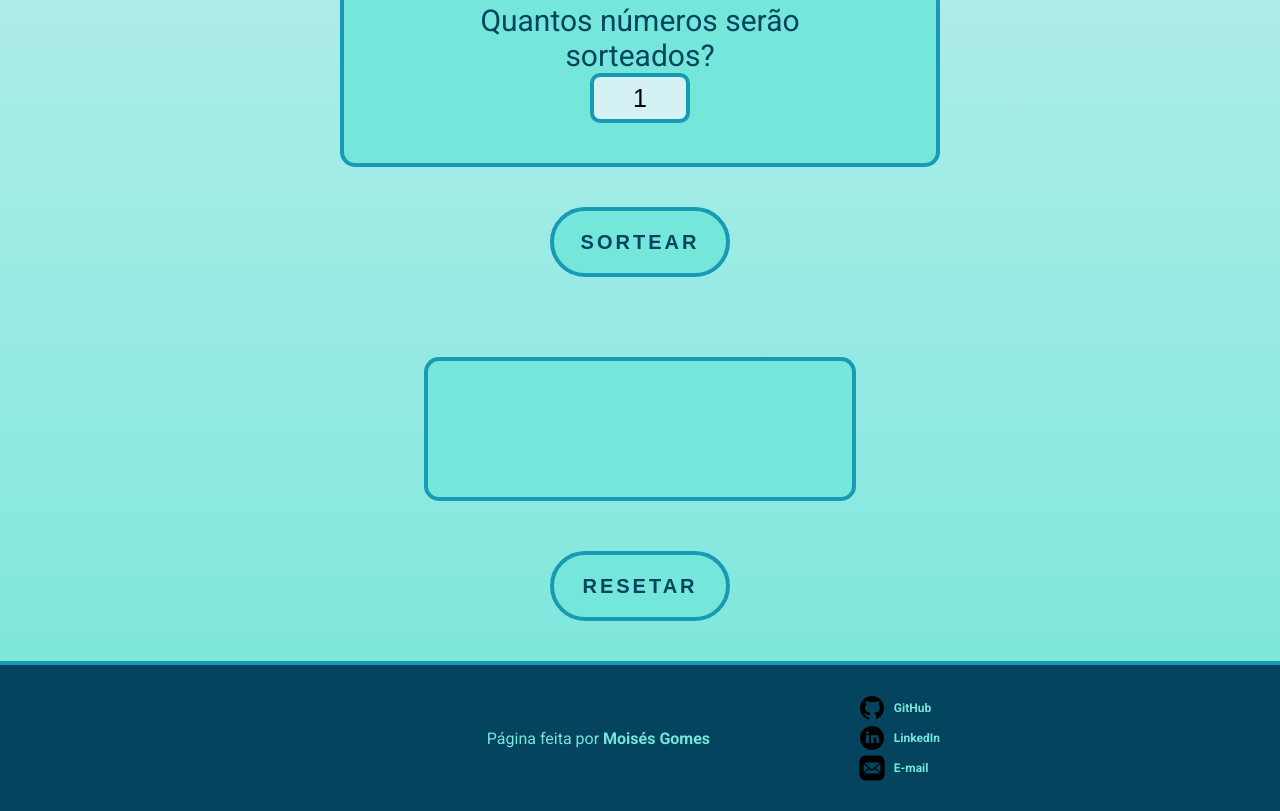
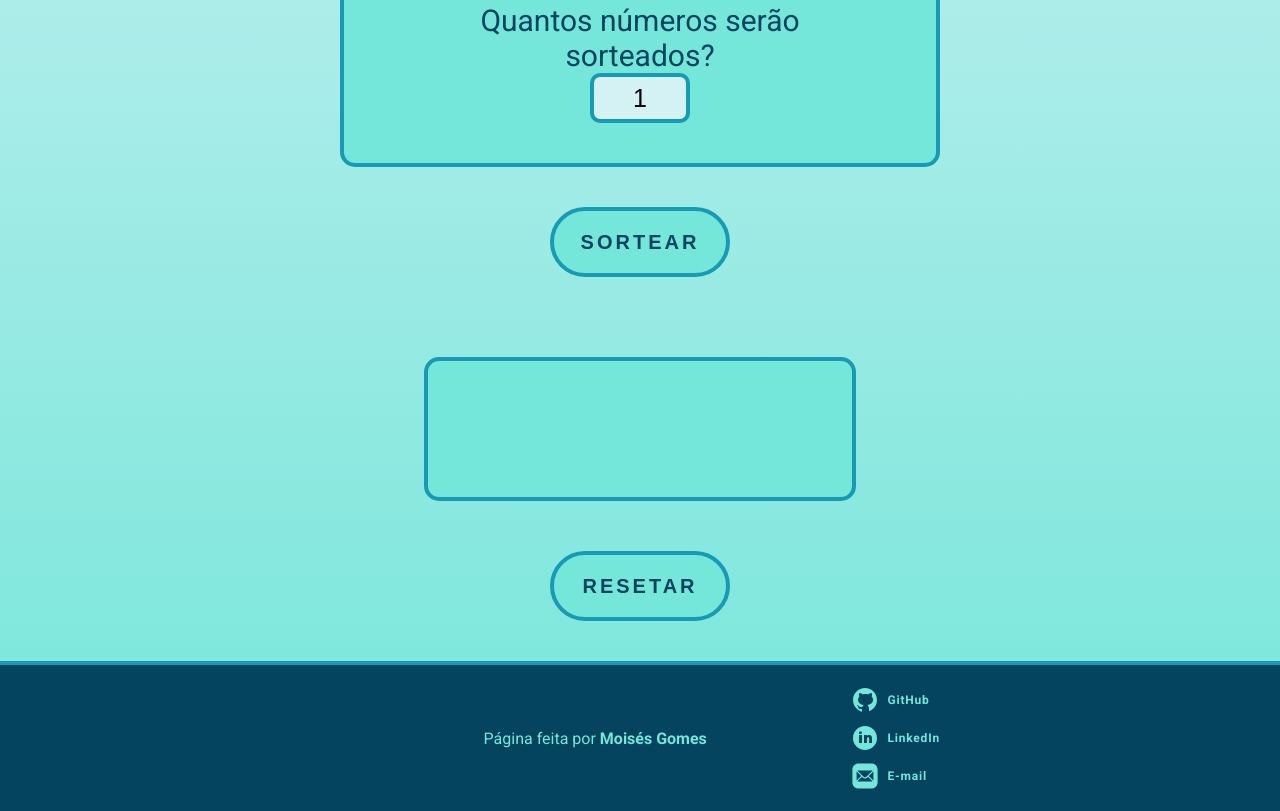
Before and after one commit to moisesggomes/sorteador, a plain HTML site: page index.html in a window 1280 px wide. Shown: the part 567-1378 px from the top of the page. Drawn offline with Linux system fonts and the light colour scheme.

Commit message:
Change to svg and finish footer

```diff
--- a/index.html
+++ b/index.html
@@ -75,25 +75,52 @@
     <footer>
         <section id="author" class="wrapper">
             <p>
-                Página feita por <a href="https://github.com/moisesggomes" title="GitHub">Moisés Gomes</a>
+                Página feita por <a target="_blank" href="https://github.com/moisesggomes/sorteador" title="GitHub">Moisés Gomes</a>
             </p>
             <div id="links">
                 <ul>
                     <li>
-                        <a target="_blank" href="https://github.com/moisesggomes">
-                            <img src="./assets/github_icon.svg" alt="GitHub">
+                        <a target="_blank" href="https://github.com/moisesggomes" title="GitHub">
+                            <svg
+                                fill="#000000"
+                                xmlns="http://www.w3.org/2000/svg"
+                                viewBox="0 0 30 30"
+                                width="30px"
+                                height="30px"
+                            >
+                            <path d="M15,3C8.373,3,3,8.373,3,15c0,5.623,3.872,10.328,9.092,11.63C12.036,26.468,12,26.28,12,26.047v-2.051 c-0.487,0-1.303,0-1.508,0c-0.821,0-1.551-0.353-1.905-1.009c-0.393-0.729-0.461-1.844-1.435-2.526 c-0.289-0.227-0.069-0.486,0.264-0.451c0.615,0.174,1.125,0.596,1.605,1.222c0.478,0.627,0.703,0.769,1.596,0.769 c0.433,0,1.081-0.025,1.691-0.121c0.328-0.833,0.895-1.6,1.588-1.962c-3.996-0.411-5.903-2.399-5.903-5.098 c0-1.162,0.495-2.286,1.336-3.233C9.053,10.647,8.706,8.73,9.435,8c1.798,0,2.885,1.166,3.146,1.481C13.477,9.174,14.461,9,15.495,9 c1.036,0,2.024,0.174,2.922,0.483C18.675,9.17,19.763,8,21.565,8c0.732,0.731,0.381,2.656,0.102,3.594 c0.836,0.945,1.328,2.066,1.328,3.226c0,2.697-1.904,4.684-5.894,5.097C18.199,20.49,19,22.1,19,23.313v2.734 c0,0.104-0.023,0.179-0.035,0.268C23.641,24.676,27,20.236,27,15C27,8.373,21.627,3,15,3z"
+                            />
+                            </svg>
                             <span>GitHub</span>
                         </a>
                     </li>
                     <li>
-                        <a target="_blank" href="https://www.linkedin.com/in/moisesggomes">
-                            <img src="./assets/linkedin_icon.svg" alt="linkedIn">
+                        <a target="_blank" href="https://www.linkedin.com/in/moisesggomes" title="LinkedIn">
+                            <svg
+                                fill="#000000"
+                                xmlns="http://www.w3.org/2000/svg"
+                                viewBox="0 0 30 30"
+                                width="30px"
+                                height="30px"
+                            >
+                                <path d="M15,3C8.373,3,3,8.373,3,15c0,6.627,5.373,12,12,12s12-5.373,12-12C27,8.373,21.627,3,15,3z M10.496,8.403 c0.842,0,1.403,0.561,1.403,1.309c0,0.748-0.561,1.309-1.496,1.309C9.561,11.022,9,10.46,9,9.712C9,8.964,9.561,8.403,10.496,8.403z M12,20H9v-8h3V20z M22,20h-2.824v-4.372c0-1.209-0.753-1.488-1.035-1.488s-1.224,0.186-1.224,1.488c0,0.186,0,4.372,0,4.372H14v-8 h2.918v1.116C17.294,12.465,18.047,12,19.459,12C20.871,12,22,13.116,22,15.628V20z"
+                                />
+                            </svg>
                             LinkedIn
                         </a>
                     </li>
                     <li>
-                        <a target="_blank" href="mailto:moisesgomes1112pro@gmail.com">
-                            <img src="./assets/mail_icon.svg" alt="e-mail">
+                        <a target="_blank" href="mailto:moisesgomes1112pro@gmail.com" title="Contact Gmail">
+                            <svg
+                                fill="#000000"
+                                xmlns="http://www.w3.org/2000/svg"
+                                viewBox="0 0 50 50"
+                                width="50px"
+                                height="50px"
+                            >
+                                <path d="M 14 4 C 8.4886661 4 4 8.4886661 4 14 L 4 36 C 4 41.511334 8.4886661 46 14 46 L 36 46 C 41.511334 46 46 41.511334 46 36 L 46 14 C 46 8.4886661 41.511334 4 36 4 L 14 4 z M 13 16 L 37 16 C 37.18 16 37.349766 16.020312 37.509766 16.070312 L 27.679688 25.890625 C 26.199688 27.370625 23.790547 27.370625 22.310547 25.890625 L 12.490234 16.070312 C 12.650234 16.020312 12.82 16 13 16 z M 11.070312 17.490234 L 18.589844 25 L 11.070312 32.509766 C 11.020312 32.349766 11 32.18 11 32 L 11 18 C 11 17.82 11.020312 17.650234 11.070312 17.490234 z M 38.929688 17.490234 C 38.979688 17.650234 39 17.82 39 18 L 39 32 C 39 32.18 38.979687 32.349766 38.929688 32.509766 L 31.400391 25 L 38.929688 17.490234 z M 20 26.410156 L 20.890625 27.310547 C 22.020625 28.440547 23.510234 29 24.990234 29 C 26.480234 29 27.959844 28.440547 29.089844 27.310547 L 29.990234 26.410156 L 37.509766 33.929688 C 37.349766 33.979688 37.18 34 37 34 L 13 34 C 12.82 34 12.650234 33.979687 12.490234 33.929688 L 20 26.410156 z"
+                                />
+                            </svg>
                             E-mail
                         </a>
                     </li>
--- a/style.css
+++ b/style.css
@@ -388,10 +388,14 @@ footer #author {
 }
 
 footer #author #links {
+    height: 100%;
+
     flex-shrink: 2;
 }
 
 footer #author #links ul {
+    height: 100%;
+
     list-style: none;
 
     display: flex;
@@ -407,8 +411,22 @@ footer #author #links ul li a {
 
     font-size: 1.2rem;
     line-height: 0;
+    letter-spacing: .08rem;
 }
 
-footer #author #links ul li img {
+footer #author #links ul li svg {
     width: 3rem;
+    height: 3rem;
+
+    fill: var(--blue-green);
 }
+
+footer #author p a:hover,
+footer #author #links ul li a:hover svg,
+footer #author #links ul li a:hover {
+    color: var(--blue-grotto);
+
+    fill: var(--blue-grotto);
+
+    transition: 300ms;
+}
```
Also changed, not shown: assets/github_icon.svg (deleted), assets/linkedin_icon.svg (deleted), assets/mail_icon.svg (deleted).
